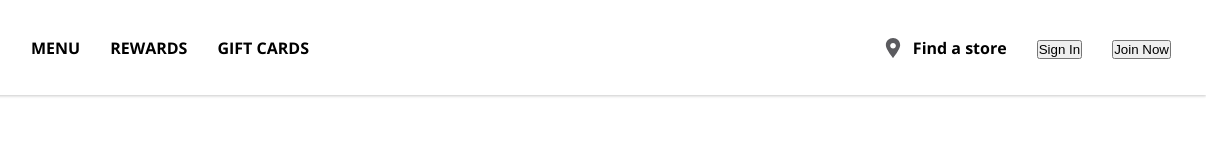
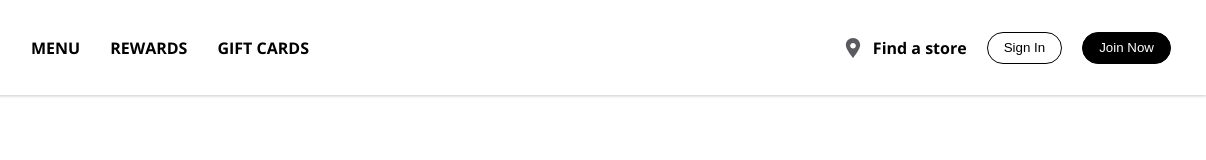
Before and after one commit to benstoica/starbucks_clone, a plain HTML site: page index.html in a window 1280 px wide. Shown: the full height of the page, 74-1280 px from the left. Drawn offline with nearby package versions, Linux system fonts and the light colour scheme.

Commit message:
button styling

```diff
--- a/styles.css
+++ b/styles.css
@@ -92,3 +92,43 @@ img {
   width: 20px;
   margin-right: 10px;
 }
+
+/* Buttons */
+.btn {
+  cursor: pointer;
+  display: inline-block;
+  background: none;
+  border: 1px #000 solid;
+  border-radius: 50px;
+  padding: 7px 16px;
+  line-height: 1.2;
+  text-align: center;
+  text-decoration: none;
+}
+
+.btn-dark-outline {
+  border-color: #000;
+  color: #000;
+}
+
+.btn-dark-outline:hover {
+  background-color: rgba(0, 0, 0, 0.06);
+}
+
+.btn-light-outline {
+  border-color: #fff;
+  color: #fff;
+}
+
+.btn-dark {
+  background-color: #000;
+  color: #fff;
+}
+
+.btn-dark:hover {
+  background-color: #333;
+}
+
+.navbar-nav-right li:nth-child(2) {
+  margin: 0 5px;
+}
```
